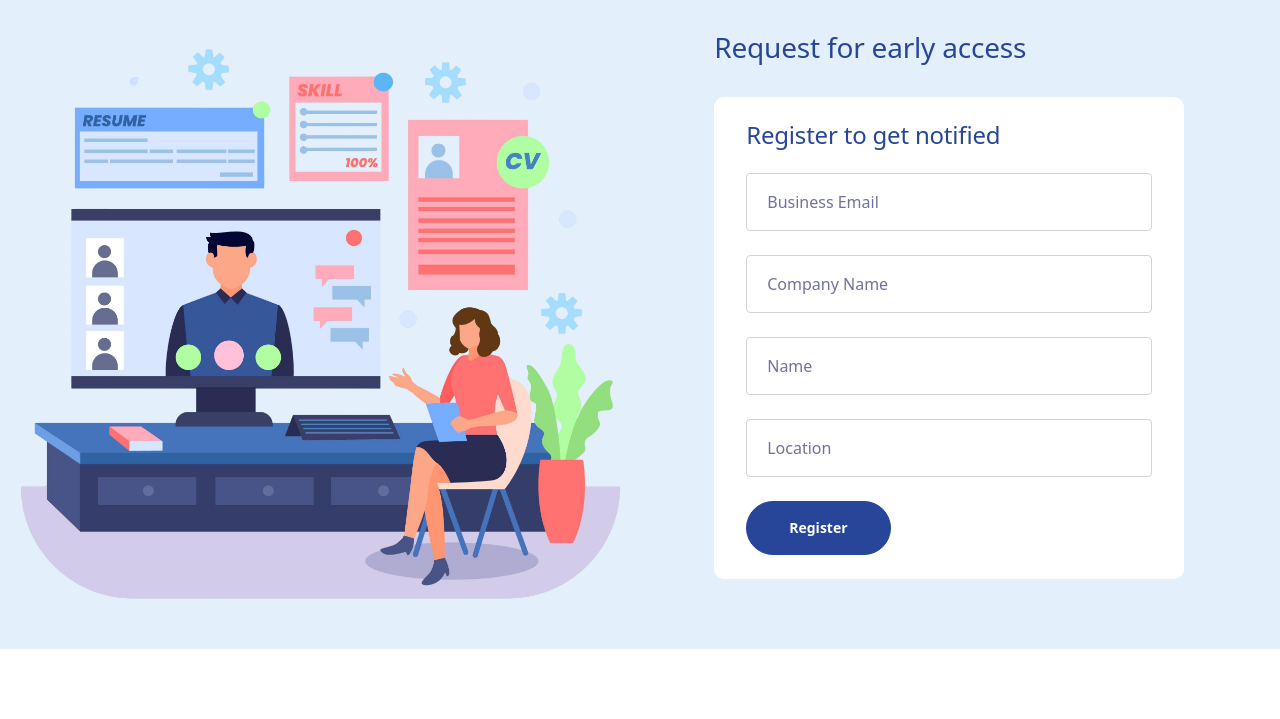
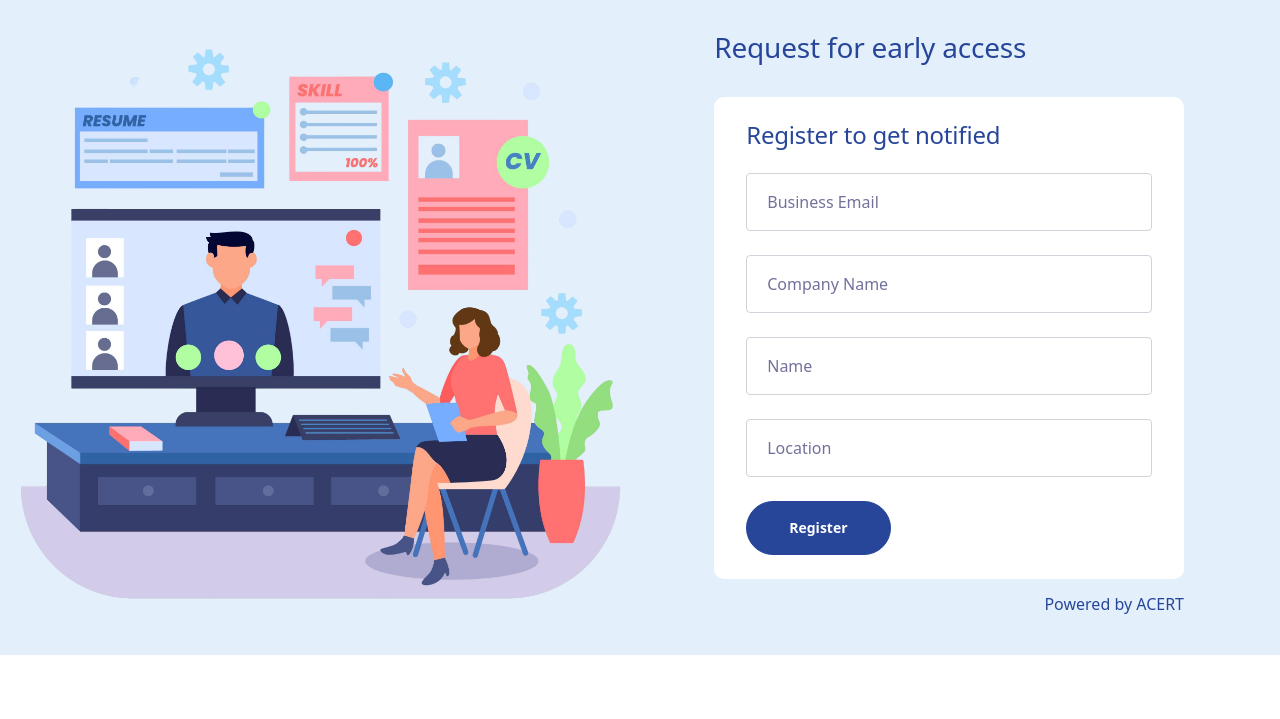
Before and after one commit to gsgsspec/hirelines, a Django app: page / in a window 1280 px wide. Shown: the part 81-800 px from the top of the page. Run offline with Django 3.2, Linux system fonts and the light colour scheme; some libraries are stand-ins or nearby versions.

Commit message:
added powered by

```diff
--- a/app_web/static/lib/homePage/css/custom.css
+++ b/app_web/static/lib/homePage/css/custom.css
@@ -2,6 +2,12 @@
     background-color: #fff;
     padding: 1.5rem 2rem;
     border-radius: 10px;
+}
+
+.powered-by {
+    text-align: right;
+    background-color: #e3f0fc;
+    padding-top: 1rem;
 }
 
 .mr-7 {
--- a/app_web/templates/homepage.html
+++ b/app_web/templates/homepage.html
@@ -149,17 +149,19 @@
                                     <span>You will soon receive email updates</span>
                             </div>
                         </div>
+                        <div class="powered-by">
+                            <h6>Powered by ACERT</h6>
+                        </div>
                     </div>
                 </div>
             </div>
         </header>
 
 
-
         <!-- Back To Top Button -->
-        <button onclick="topFunction()" id="myBtn">
+        <!-- <button onclick="topFunction()" id="myBtn">
             <img src="{% static 'lib/homePage/images/up-arrow.png' %}" alt="alternative">
-        </button>
+        </button> -->
         <!-- end of back to top button -->
 
         <!-- Scripts -->
```
